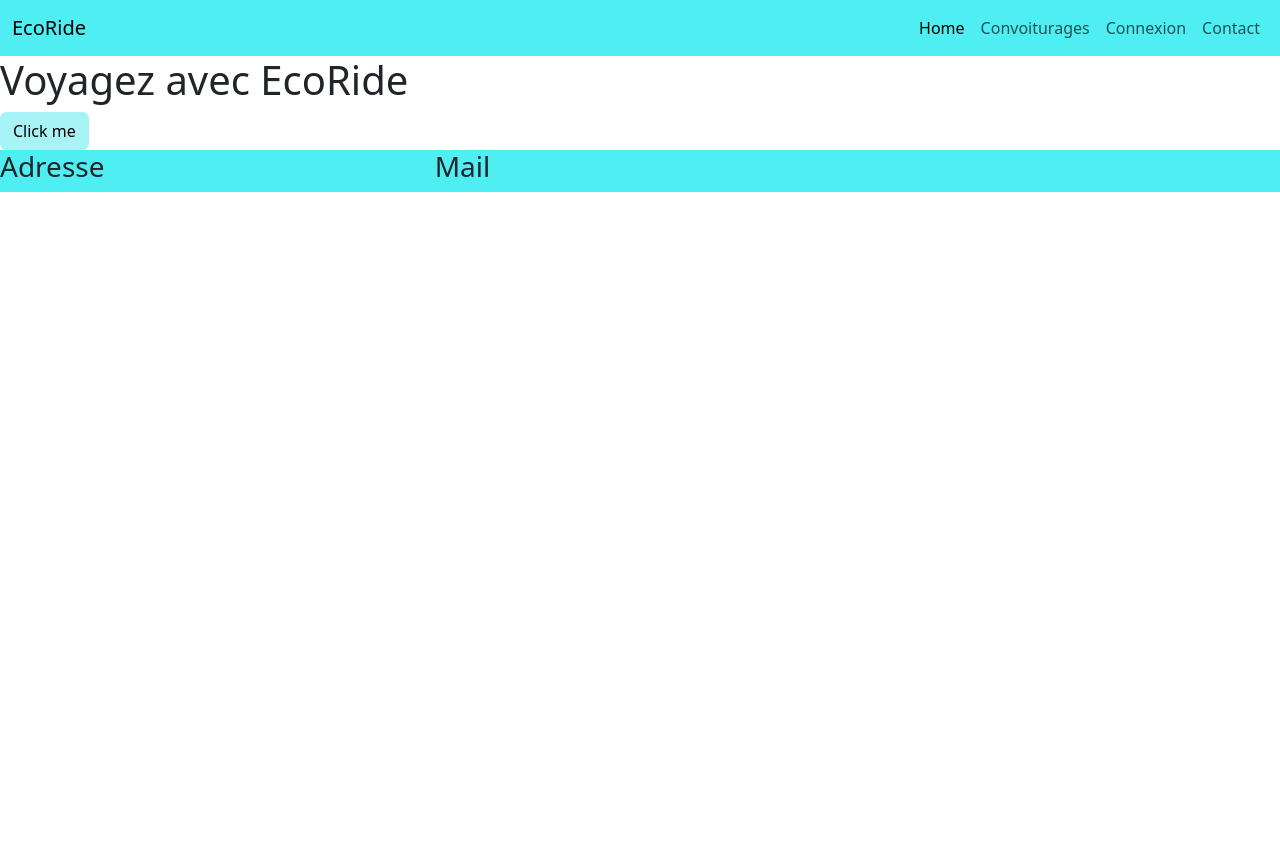
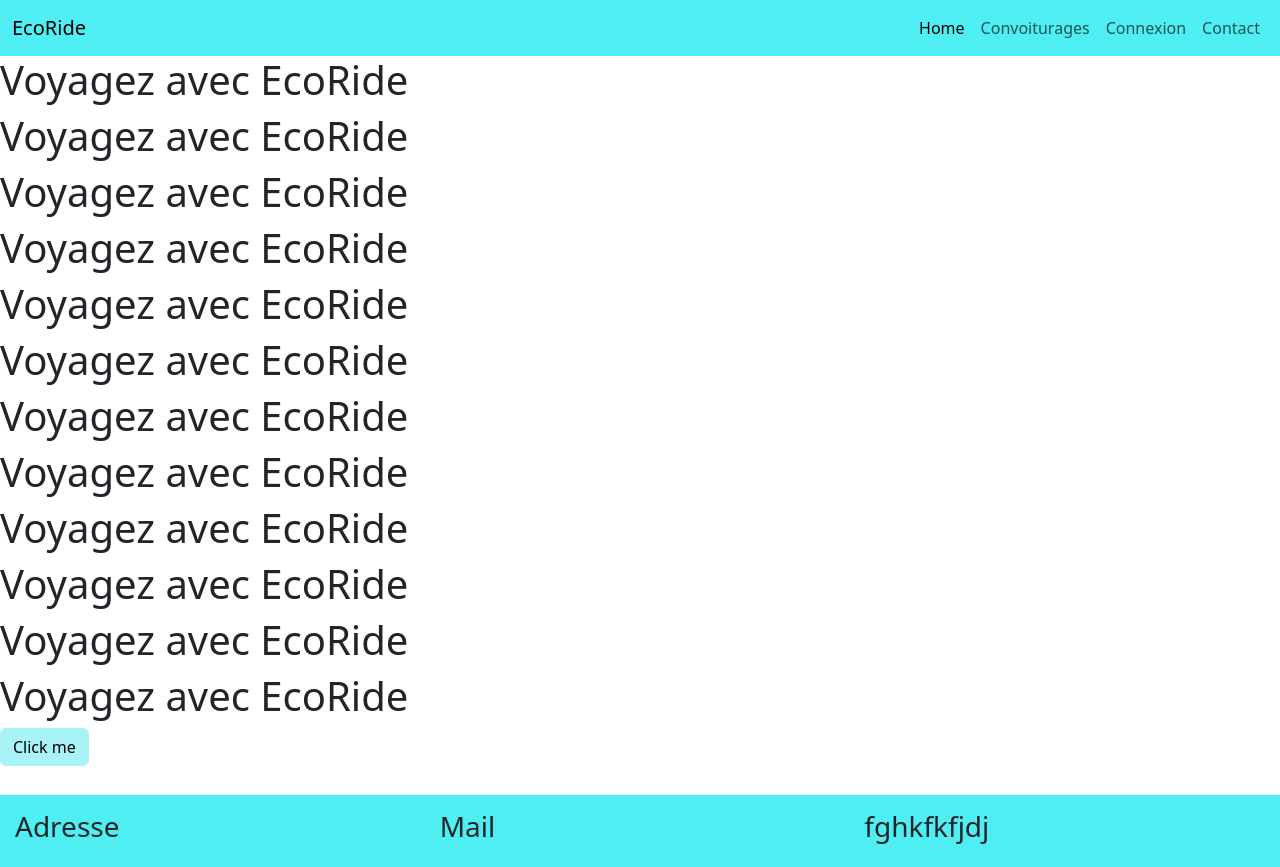
Before and after one commit to badr69/EcoRideFront, a website with bundled scripts: page index.html in a window 1280 px wide. Before the commit the page ends 800 px from the top, so only its background shows below. Built offline with nearby package versions, Linux system fonts and the light colour scheme; files whose address does not match are found by name.

Commit message:
Ajout du footer

```diff
--- a/index.html
+++ b/index.html
@@ -50,8 +50,8 @@
         <div class="col-6 col-lg-4">
           <h3>Mail</h3>
         </div>
-        <div class="col col-lg-4">
-          <h3></h3>
+        <div class="col-6 col-lg-4">
+          <h3>fghkfkfjdj</h3>
         </div>
       </div>
 
--- a/pages/home.html
+++ b/pages/home.html
@@ -1,3 +1,17 @@
+<h1>Voyagez avec EcoRide</h1>
+<h1>Voyagez avec EcoRide</h1>
+<h1>Voyagez avec EcoRide</h1>
+<h1>Voyagez avec EcoRide</h1>
+<h1>Voyagez avec EcoRide</h1>
+<h1>Voyagez avec EcoRide</h1>
+<h1>Voyagez avec EcoRide</h1>
+<h1>Voyagez avec EcoRide</h1>
+<h1>Voyagez avec EcoRide</h1>
+<h1>Voyagez avec EcoRide</h1>
+<h1>Voyagez avec EcoRide</h1>
 <h1>Voyagez avec EcoRide</h1>
 
+
+
+
 <bouton class="btn btn-primary">Click me</bouton>
--- a/scss/main.scss
+++ b/scss/main.scss
@@ -1 +1,19 @@
 @import "custom";
+
+html {
+    position: relative;
+    min-height: 100%;
+}
+
+
+main {
+    margin-bottom: 101px;
+
+}
+
+footer {
+    padding: 15px;
+    position: absolute;
+    bottom: 0;
+    width: 100%
+}
```
Also changed, not shown: scss/main.css, 1 other file.
